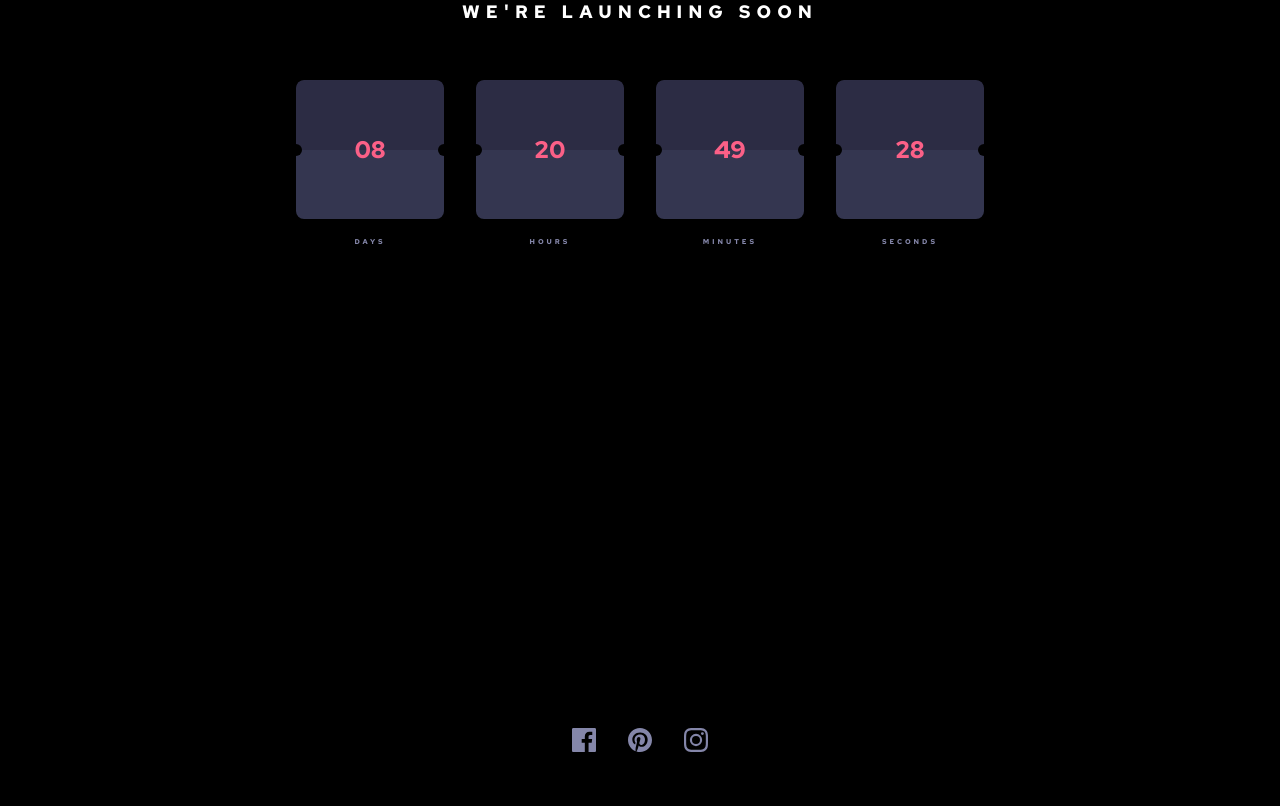
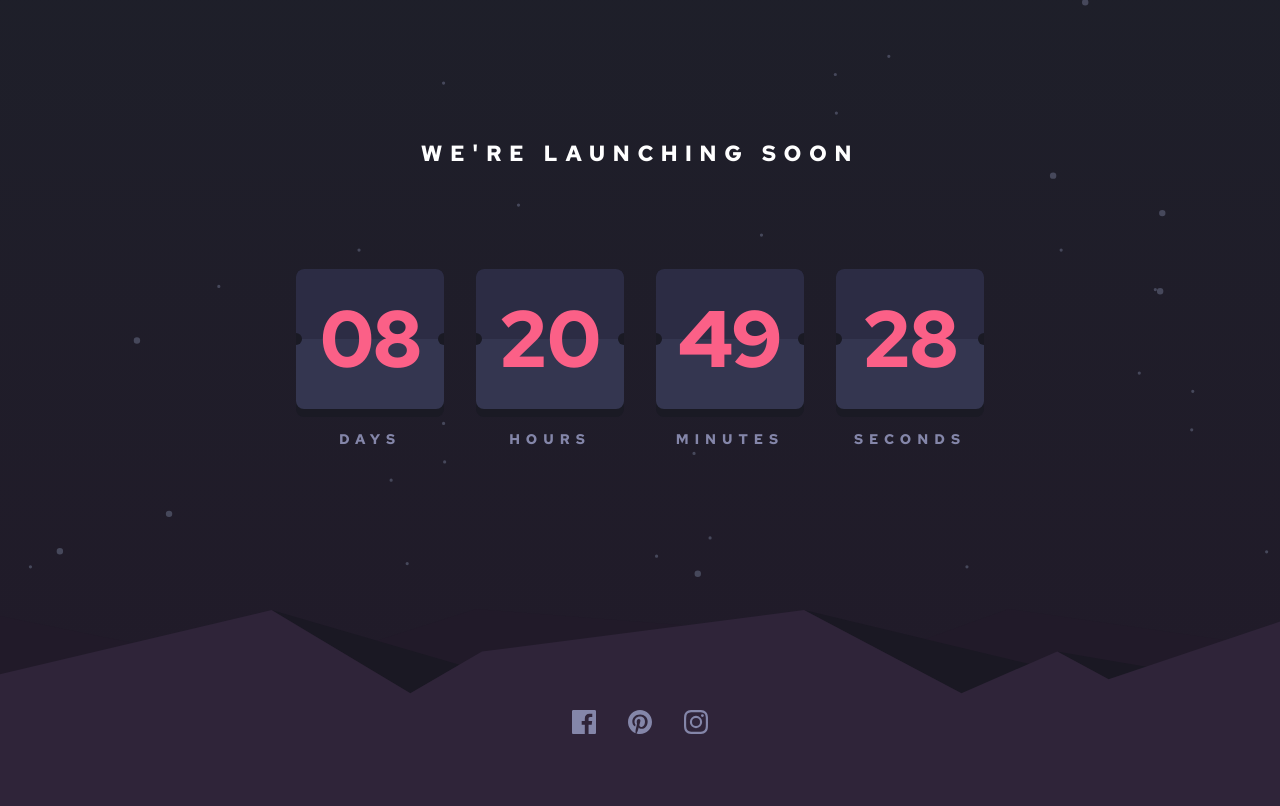
Before and after one commit to john-mirage/launch-countdown-timer, a website built with Vite: page index.html in a window 1280 px wide. Built offline with nearby package versions, Linux system fonts and the light colour scheme.

Commit message:
feat: add background images

```diff
--- a/index.html
+++ b/index.html
@@ -13,16 +13,17 @@
 
     <!-- Page -->
     <body class="page">
-        <main class="page__container">
 
+        <!-- Hero -->
+        <main class="hero">
+            <!-- Container -->
+            <div class="container">
                 <!-- Header -->
                 <header class="header">
                     <h1 class="header__title">we're launching soon</h1>
                 </header>
-
                 <!-- Countdown -->
                 <article class="countdown">
-
                     <!-- Countdown unit -->
                     <section class="countdown__unit">
                         <!-- Time -->
@@ -60,7 +61,6 @@
                         <!-- Countdown title -->
                         <h2 class="countdown__title">days</h2>
                     </section>
-
                     <!-- Countdown unit -->
                     <section class="countdown__unit">
                         <!-- Time -->
@@ -98,7 +98,6 @@
                         <!-- Countdown title -->
                         <h2 class="countdown__title">hours</h2>
                     </section>
-
                     <!-- Countdown unit -->
                     <section class="countdown__unit">
                         <!-- Time -->
@@ -136,7 +135,6 @@
                         <!-- Countdown title -->
                         <h2 class="countdown__title">minutes</h2>
                     </section>
-
                     <!-- Countdown unit -->
                     <section class="countdown__unit">
                         <!-- Time -->
@@ -174,26 +172,28 @@
                         <!-- Countdown title -->
                         <h2 class="countdown__title">seconds</h2>
                     </section>
-
                 </article>
+            </div>
+        </main>
 
         <!-- Footer -->
         <footer class="footer">
+            <!-- Social medias -->
+            <div class="social-medias">
                 <!-- Facebook -->
-                <svg class="footer__icon" xmlns="http://www.w3.org/2000/svg" viewBox="0 0 24 24">
-                    <path class="footer__icon-path" d="M22.675 0H1.325C.593 0 0 .593 0 1.325v21.351C0 23.407.593 24 1.325 24H12.82v-9.294H9.692v-3.622h3.128V8.413c0-3.1 1.893-4.788 4.659-4.788 1.325 0 2.463.099 2.795.143v3.24l-1.918.001c-1.504 0-1.795.715-1.795 1.763v2.313h3.587l-.467 3.622h-3.12V24h6.116c.73 0 1.323-.593 1.323-1.325V1.325C24 .593 23.407 0 22.675 0z"/>
+                <svg class="social-medias__icon" xmlns="http://www.w3.org/2000/svg" viewBox="0 0 24 24">
+                    <path class="social-medias__icon-path" d="M22.675 0H1.325C.593 0 0 .593 0 1.325v21.351C0 23.407.593 24 1.325 24H12.82v-9.294H9.692v-3.622h3.128V8.413c0-3.1 1.893-4.788 4.659-4.788 1.325 0 2.463.099 2.795.143v3.24l-1.918.001c-1.504 0-1.795.715-1.795 1.763v2.313h3.587l-.467 3.622h-3.12V24h6.116c.73 0 1.323-.593 1.323-1.325V1.325C24 .593 23.407 0 22.675 0z"/>
                 </svg>
                 <!-- Pinterest -->
-                <svg class="footer__icon" xmlns="http://www.w3.org/2000/svg" viewBox="0 0 24 24">
-                    <path class="footer__icon-path" d="M12 0C5.373 0 0 5.372 0 12c0 5.084 3.163 9.426 7.627 11.174-.105-.949-.2-2.405.042-3.441.218-.937 1.407-5.965 1.407-5.965s-.359-.719-.359-1.782c0-1.668.967-2.914 2.171-2.914 1.023 0 1.518.769 1.518 1.69 0 1.029-.655 2.568-.994 3.995-.283 1.194.599 2.169 1.777 2.169 2.133 0 3.772-2.249 3.772-5.495 0-2.873-2.064-4.882-5.012-4.882-3.414 0-5.418 2.561-5.418 5.207 0 1.031.397 2.138.893 2.738a.36.36 0 01.083.345l-.333 1.36c-.053.22-.174.267-.402.161-1.499-.698-2.436-2.889-2.436-4.649 0-3.785 2.75-7.262 7.929-7.262 4.163 0 7.398 2.967 7.398 6.931 0 4.136-2.607 7.464-6.227 7.464-1.216 0-2.359-.631-2.75-1.378l-.748 2.853c-.271 1.043-1.002 2.35-1.492 3.146C9.57 23.812 10.763 24 12 24c6.627 0 12-5.373 12-12 0-6.628-5.373-12-12-12z"/>
+                <svg class="social-medias__icon" xmlns="http://www.w3.org/2000/svg" viewBox="0 0 24 24">
+                    <path class="social-medias__icon-path" d="M12 0C5.373 0 0 5.372 0 12c0 5.084 3.163 9.426 7.627 11.174-.105-.949-.2-2.405.042-3.441.218-.937 1.407-5.965 1.407-5.965s-.359-.719-.359-1.782c0-1.668.967-2.914 2.171-2.914 1.023 0 1.518.769 1.518 1.69 0 1.029-.655 2.568-.994 3.995-.283 1.194.599 2.169 1.777 2.169 2.133 0 3.772-2.249 3.772-5.495 0-2.873-2.064-4.882-5.012-4.882-3.414 0-5.418 2.561-5.418 5.207 0 1.031.397 2.138.893 2.738a.36.36 0 01.083.345l-.333 1.36c-.053.22-.174.267-.402.161-1.499-.698-2.436-2.889-2.436-4.649 0-3.785 2.75-7.262 7.929-7.262 4.163 0 7.398 2.967 7.398 6.931 0 4.136-2.607 7.464-6.227 7.464-1.216 0-2.359-.631-2.75-1.378l-.748 2.853c-.271 1.043-1.002 2.35-1.492 3.146C9.57 23.812 10.763 24 12 24c6.627 0 12-5.373 12-12 0-6.628-5.373-12-12-12z"/>
                 </svg>
                 <!-- Instagram -->
-                <svg class="footer__icon" xmlns="http://www.w3.org/2000/svg" viewBox="0 0 24 24">
-                    <path class="footer__icon-path" d="M12 2.163c3.204 0 3.584.012 4.85.07 3.252.148 4.771 1.691 4.919 4.919.058 1.265.069 1.645.069 4.849 0 3.205-.012 3.584-.069 4.849-.149 3.225-1.664 4.771-4.919 4.919-1.266.058-1.644.07-4.85.07-3.204 0-3.584-.012-4.849-.07-3.26-.149-4.771-1.699-4.919-4.92-.058-1.265-.07-1.644-.07-4.849 0-3.204.013-3.583.07-4.849.149-3.227 1.664-4.771 4.919-4.919 1.266-.057 1.645-.069 4.849-.069zM12 0C8.741 0 8.333.014 7.053.072 2.695.272.273 2.69.073 7.052.014 8.333 0 8.741 0 12c0 3.259.014 3.668.072 4.948.2 4.358 2.618 6.78 6.98 6.98C8.333 23.986 8.741 24 12 24c3.259 0 3.668-.014 4.948-.072 4.354-.2 6.782-2.618 6.979-6.98.059-1.28.073-1.689.073-4.948 0-3.259-.014-3.667-.072-4.947-.196-4.354-2.617-6.78-6.979-6.98C15.668.014 15.259 0 12 0zm0 5.838a6.162 6.162 0 100 12.324 6.162 6.162 0 000-12.324zM12 16a4 4 0 110-8 4 4 0 010 8zm6.406-11.845a1.44 1.44 0 100 2.881 1.44 1.44 0 000-2.881z"/>
+                <svg class="social-medias__icon" xmlns="http://www.w3.org/2000/svg" viewBox="0 0 24 24">
+                    <path class="social-medias__icon-path" d="M12 2.163c3.204 0 3.584.012 4.85.07 3.252.148 4.771 1.691 4.919 4.919.058 1.265.069 1.645.069 4.849 0 3.205-.012 3.584-.069 4.849-.149 3.225-1.664 4.771-4.919 4.919-1.266.058-1.644.07-4.85.07-3.204 0-3.584-.012-4.849-.07-3.26-.149-4.771-1.699-4.919-4.92-.058-1.265-.07-1.644-.07-4.849 0-3.204.013-3.583.07-4.849.149-3.227 1.664-4.771 4.919-4.919 1.266-.057 1.645-.069 4.849-.069zM12 0C8.741 0 8.333.014 7.053.072 2.695.272.273 2.69.073 7.052.014 8.333 0 8.741 0 12c0 3.259.014 3.668.072 4.948.2 4.358 2.618 6.78 6.98 6.98C8.333 23.986 8.741 24 12 24c3.259 0 3.668-.014 4.948-.072 4.354-.2 6.782-2.618 6.979-6.98.059-1.28.073-1.689.073-4.948 0-3.259-.014-3.667-.072-4.947-.196-4.354-2.617-6.78-6.979-6.98C15.668.014 15.259 0 12 0zm0 5.838a6.162 6.162 0 100 12.324 6.162 6.162 0 000-12.324zM12 16a4 4 0 110-8 4 4 0 010 8zm6.406-11.845a1.44 1.44 0 100 2.881 1.44 1.44 0 000-2.881z"/>
                 </svg>
+            </div>
         </footer>
-
-        </main>
 
         <script type="module" src="/src/main.ts"></script>
     </body>
--- /dev/null
+++ b/src/assets/styles/components/_container.scss
@@ -0,0 +1,30 @@
+@use "../variables";
+
+.container {
+    width: 100%;
+    height: auto;
+    padding-left: 1.6rem;
+    padding-right: 1.6rem;
+
+    @media screen and (min-width: variables.$screen-xs) {
+        max-width: variables.$screen-xs;
+        margin-left: auto;
+        margin-right: auto;
+    }
+
+    @media screen and (min-width: variables.$screen-sm) {
+        max-width: variables.$screen-sm;
+        padding-left: 2.4rem;
+        padding-right: 2.4rem;
+    }
+
+    @media screen and (min-width: variables.$screen-md) {
+        max-width: variables.$screen-md;
+        padding-left: 3.2rem;
+        padding-right: 3.2rem;
+    }
+
+    @media screen and (min-width: variables.$screen-lg) {
+        max-width: variables.$screen-lg;
+    }
+}
--- a/src/assets/styles/components/_countdown.scss
+++ b/src/assets/styles/components/_countdown.scss
@@ -6,6 +6,7 @@
     justify-content: flex-start;
     align-items: center;
     width: 100%;
+    height: auto;
 
     @media screen and (min-width: variables.$screen-xs) {
         flex-direction: row;
@@ -15,6 +16,11 @@
 
     &__unit {
         text-align: center;
+        margin-bottom: 0.8rem;
+
+        @media screen and (min-width: variables.$screen-xs) {
+            margin-bottom: 0;
+        }
     }
 
     &__title {
@@ -25,5 +31,12 @@
         text-transform: uppercase;
         color: variables.$color-grayish-blue;
         letter-spacing: 0.3rem;
+        margin-top: 0.8rem;
+
+        @media screen and (min-width: variables.$screen-lg) {
+            font-size: 1.4rem;
+            letter-spacing: 0.6rem;
+            margin-top: 1.6rem;
+        }
     }
 }
--- a/src/assets/styles/components/_footer.scss
+++ b/src/assets/styles/components/_footer.scss
@@ -1,29 +1,17 @@
 @use "../variables";
 
 .footer {
-    display: flex;
-    flex-direction: row;
-    width: auto;
+    width: 100%;
     height: auto;
-    margin-top: auto;
+    padding-top: 9.6rem;
+    background-image: url("/src/assets/images/pattern-hills.svg");
+    background-repeat: no-repeat;
+    background-position: right -6.4rem top;
+    background-size: auto 12.4rem;
 
-    &__icon {
-        width: 2.4rem;
-        height: auto;
-        cursor: pointer;
-        margin-right: 3.2rem;
-
-        &:last-child {
-            margin-right: 0;
-        }
-    }
-
-    &__icon-path {
-        fill: variables.$color-grayish-blue;
-        transition: fill 150ms;
-
-        .footer__icon:hover & {
-            fill: variables.$color-soft-red;
-        }
+    @media screen and (min-width: variables.$screen-lg) {
+        background-position: top center;
+        background-size: cover;
+        padding-top: 10.1rem;
     }
 }
--- a/src/assets/styles/components/_header.scss
+++ b/src/assets/styles/components/_header.scss
@@ -1,15 +1,26 @@
+@use "../variables";
+
 .header {
     width: 100%;
     height: auto;
+    text-align: center;
+    margin-bottom: 5.6rem;
+
+    @media screen and (min-width: variables.$screen-lg) {
+        margin-bottom: 10.4rem;
+    }
 
     &__title {
-        text-align: center;
         font-size: 1.8rem;
         font-weight: 700;
-        line-height: 2.4rem;
+        line-height: 2.3rem;
         letter-spacing: 0.6rem;
         text-transform: uppercase;
         color: #fff;
-        margin-bottom: 5.6rem;
+
+        @media screen and (min-width: variables.$screen-lg) {
+            font-size: 2.2rem;
+            letter-spacing: 0.75rem;
+        }
     }
 }
--- /dev/null
+++ b/src/assets/styles/components/_hero.scss
@@ -0,0 +1,13 @@
+@use "../variables";
+
+.hero {
+    flex: 1 1 0%;
+    width: 100%;
+    height: auto;
+    padding-top: 14.2rem;
+    padding-bottom: 16.4rem;
+    background-image: url("/src/assets/images/bg-stars.svg");
+    background-repeat: no-repeat;
+    background-position: bottom 3.2rem center;
+    background-size: cover;
+}
--- a/src/assets/styles/components/_page.scss
+++ b/src/assets/styles/components/_page.scss
@@ -1,41 +1,11 @@
 @use "../variables";
 
 .page {
+    display: flex;
+    flex-direction: column;
+    justify-content: space-between;
+    align-items: flex-start;
     width: 100%;
-    height: auto;
-    background-color: variables.$color-black;
-
-    &__container {
-        display: flex;
-        flex-direction: column;
-        justify-content: flex-start;
-        align-items: center;
-        width: 100%;
-        min-height: 100vh;
-        padding-bottom: 4.8rem;
-        padding-left: 1.6rem;
-        padding-right: 1.6rem;
-
-        @media screen and (min-width: variables.$screen-xs) {
-            max-width: variables.$screen-xs;
-            margin-left: auto;
-            margin-right: auto;
-        }
-
-        @media screen and (min-width: variables.$screen-sm) {
-            max-width: variables.$screen-sm;
-            padding-left: 2.4rem;
-            padding-right: 2.4rem;
-        }
-
-        @media screen and (min-width: variables.$screen-md) {
-            max-width: variables.$screen-md;
-            padding-left: 3.2rem;
-            padding-right: 3.2rem;
-        }
-
-        @media screen and (min-width: variables.$screen-lg) {
-            max-width: variables.$screen-lg;
-        }
-    }
+    min-height: 100vh;
+    background: linear-gradient(to bottom, variables.$color-very-dark-blue, variables.$color-background-to);
 }
--- /dev/null
+++ b/src/assets/styles/components/_social-medias.scss
@@ -0,0 +1,36 @@
+@use "../variables";
+
+.social-medias {
+    display: flex;
+    flex-direction: row;
+    justify-content: center;
+    align-items: flex-start;
+    width: 100%;
+    height: auto;
+    background-color: variables.$color-footer-bg;
+    padding-bottom: 4.8rem;
+
+    @media screen and (min-width: variables.$screen-lg) {
+        padding-bottom: 7.2rem;
+    }
+
+    &__icon {
+        width: 2.4rem;
+        height: auto;
+        cursor: pointer;
+        margin-right: 3.2rem;
+
+        &:last-child {
+            margin-right: 0;
+        }
+    }
+
+    &__icon-path {
+        fill: variables.$color-grayish-blue;
+        transition: fill 150ms;
+
+        .social-medias__icon:hover & {
+            fill: variables.$color-soft-red;
+        }
+    }
+}
--- a/src/assets/styles/components/_time.scss
+++ b/src/assets/styles/components/_time.scss
@@ -4,9 +4,8 @@
     width: 5.3rem;
     height: 5.3rem;
     border-radius: 0.4rem;
-    background-color: variables.$color-black;
+    background-color: variables.$color-time-shadow;
     overflow: hidden;
-    margin-bottom: 0.8rem;
 
     @media screen and (min-width: variables.$screen-sm) {
         width: 6.8rem;
@@ -39,10 +38,12 @@
         @media screen and (min-width: variables.$screen-md) {
             height: 10rem;
             border-radius: 0.8rem;
+            perspective: 80rem;
         }
 
         @media screen and (min-width: variables.$screen-lg) {
-            height: 13.9rem;
+            height: 14rem;
+            perspective: 16rem;
         }
     }
 
@@ -51,7 +52,6 @@
         height: 50%;
 
         &--top {
-            display: flex;
             background-color: variables.$color-very-dark-desaturated-blue;
             overflow: hidden;
         }
@@ -81,7 +81,6 @@
         overflow: hidden;
 
         &--front {
-            display: flex;
             background-color: variables.$color-very-dark-desaturated-blue;
         }
 
@@ -96,11 +95,26 @@
         width: 100%;
         font-size: 2.4rem;
         font-weight: 700;
+        letter-spacing: -0.1rem;
         line-height: 2.4rem;
         color: variables.$color-soft-red;
 
+        @media screen and (min-width: variables.$screen-sm) {
+            font-size: 3.6rem;
+            line-height: 3.2rem;
+        }
+
+        @media screen and (min-width: variables.$screen-md) {
+            font-size: 4.8rem;
+            line-height: 5rem;
+        }
+
+        @media screen and (min-width: variables.$screen-lg) {
+            font-size: 8rem;
+            line-height: 7rem;
+        }
+
         &--next {
-            margin-top: auto;
             transform: translateY(50%);
         }
 
@@ -131,7 +145,7 @@
         width: 0.6rem;
         height: 0.6rem;
         border-radius: 9999px;
-        background-color: variables.$color-black;
+        background-color: variables.$color-time-shadow;
 
         @media screen and (min-width: variables.$screen-md) {
             width: 1.2rem;
--- a/src/assets/styles/main.scss
+++ b/src/assets/styles/main.scss
@@ -1,7 +1,10 @@
 @use "./globals";
 
 @use "./components/page";
+@use "./components/container";
+@use "./components/hero";
 @use "./components/header";
 @use "./components/countdown";
 @use "./components/time";
 @use "./components/footer";
+@use "./components/social-medias";
```
Also changed, not shown: src/assets/styles/_variables.scss (+8 -5 lines). Lines whose indentation alone changed are shown as unchanged.
